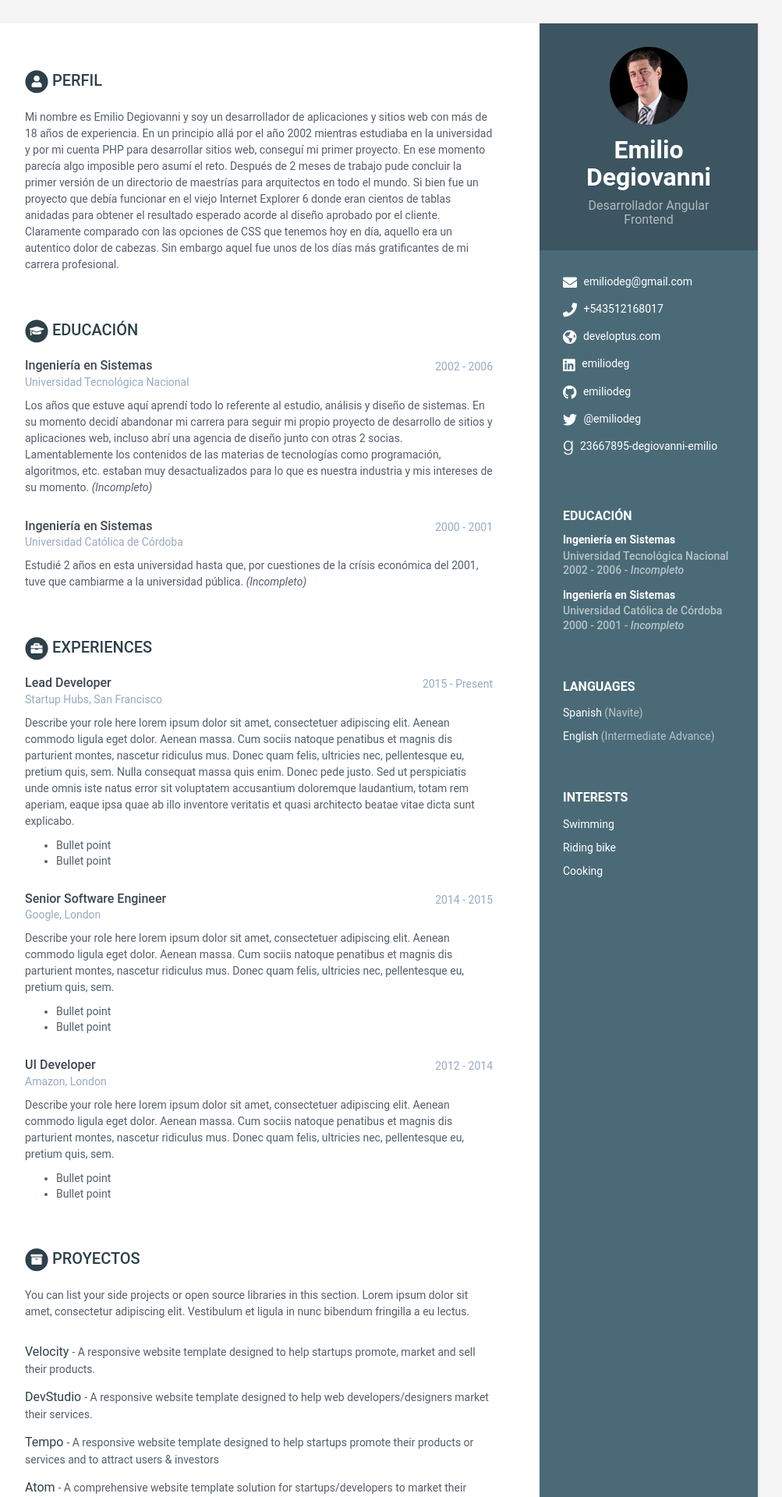
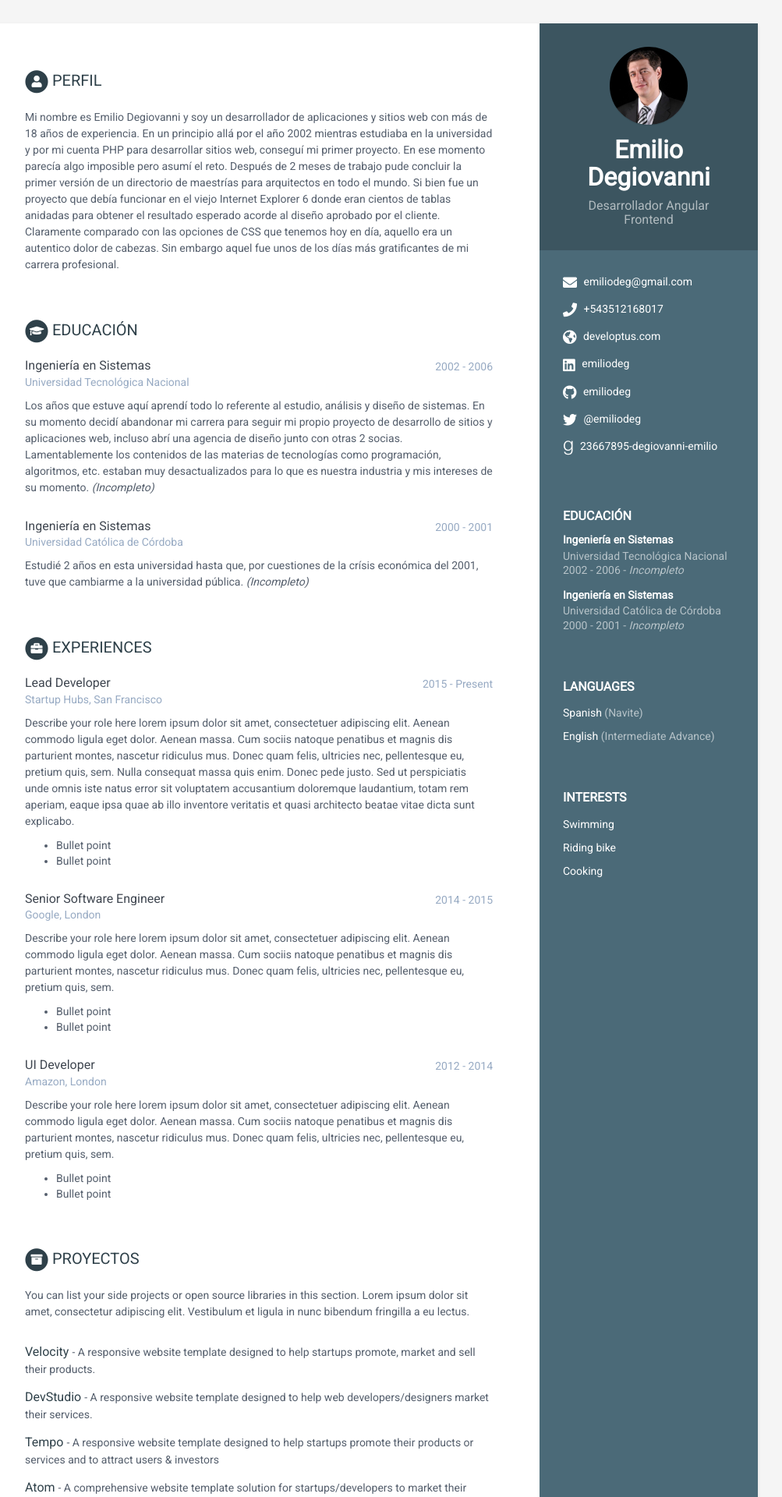
Before and after one commit to emiliodeg/profile, a Jekyll site: the page built from index.html, in a window 1280 px wide. Shown: the top 1920 px of the page at 78% size, without its empty margins (168-1171 px from the left). Built offline with Jekyll 4.4.1, drawn with Linux system fonts in a browser that asks for light colours.

Commit message:
added roboto font

```diff
--- a/_includes/head.html
+++ b/_includes/head.html
@@ -1,6 +1,7 @@
 <head>
   <title>{{ site.title }}</title>
   <meta charset="utf-8">
+  <link rel="preconnect" href="https://fonts.gstatic.com">
   {% if site.chrome_mobile_color %}
   <meta name="theme-color" content="{{ site.chrome_mobile_color }}">
   {% endif%}
@@ -8,6 +9,7 @@
   <meta name="viewport" content="width=device-width, initial-scale=1.0">
   <meta name="description" content="{{ site.description }}">
   <link rel="shortcut icon" href="favicon.ico">
+  <link href="https://fonts.googleapis.com/css2?family=Roboto&display=swap" rel="stylesheet">
   <link rel="stylesheet" href="{{ site.baseurl }}/assets/plugins/bootstrap/css/bootstrap.min.css">
   <link rel="stylesheet" href="{{ site.baseurl }}/assets/plugins/font-awesome/css/all.css">
   <link id="theme-style" rel="stylesheet" href="{{ site.baseurl }}/assets/css/main.css">
```
Also changed, not shown: README.md.
